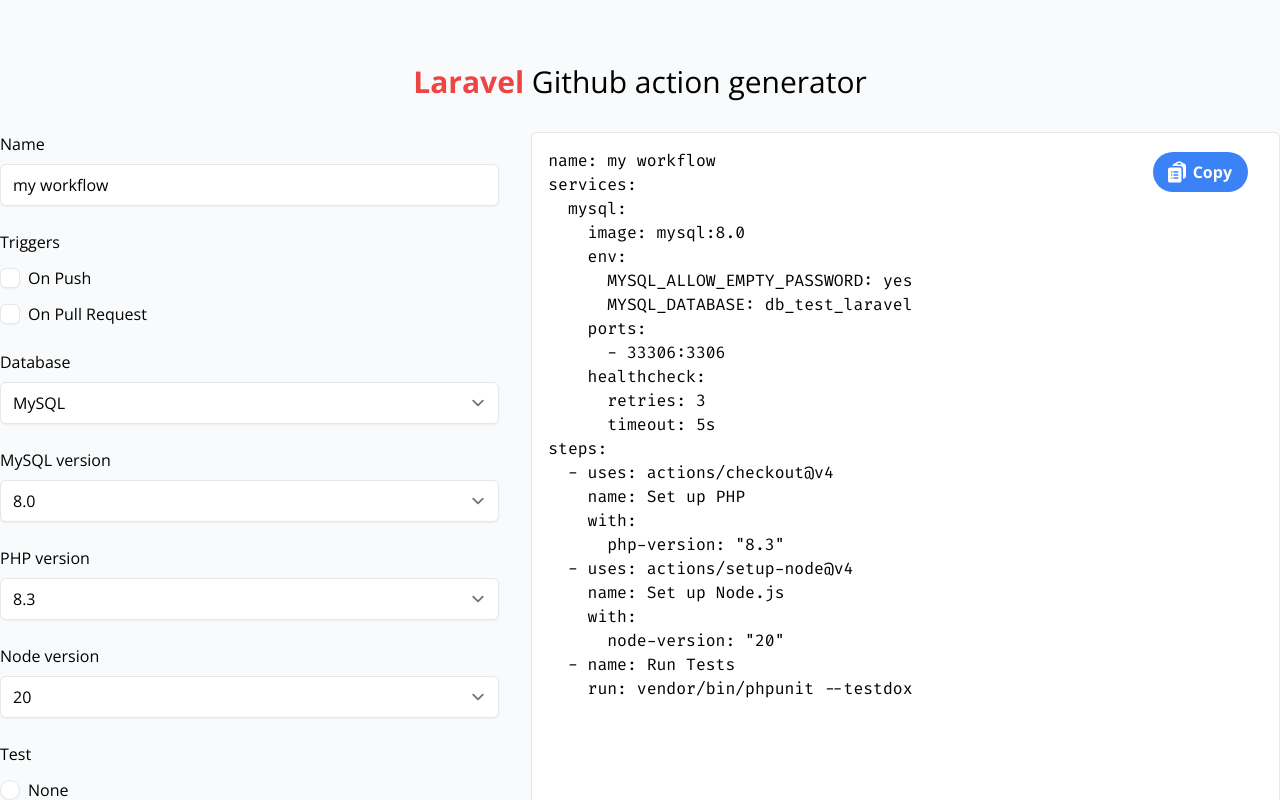
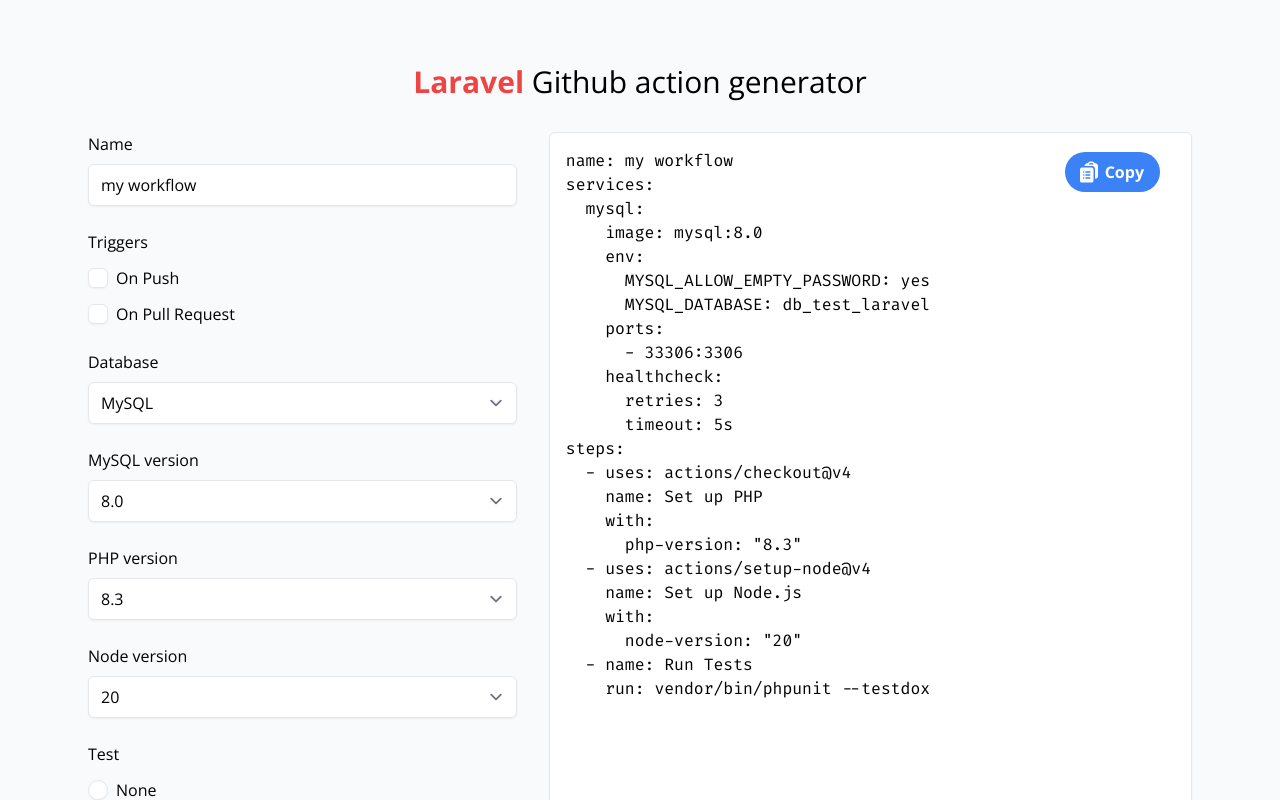
Before and after one commit to LeeConnelly12/laravel-github-action-generator, a Vue app: page / in a window 1280 px wide. Shown: the top 800 px of the page. Built offline with nearby package versions, Linux system fonts and the light colour scheme.

Commit message:
Set container defaults

```diff
--- a/tailwind.config.js
+++ b/tailwind.config.js
@@ -5,6 +5,18 @@
 export default {
   content: ['./index.html', './src/**/*.{vue,js,ts,jsx,tsx}'],
   theme: {
+    container: {
+      center: true,
+      padding: {
+        DEFAULT: '1.5rem',
+      },
+      screens: {
+        sm: '640px',
+        md: '768px',
+        lg: '1024px',
+        xl: '1152px',
+      },
+    },
     extend: {
       fontFamily: {
         sans: ['Open Sans', ...defaultTheme.fontFamily.sans],
```
